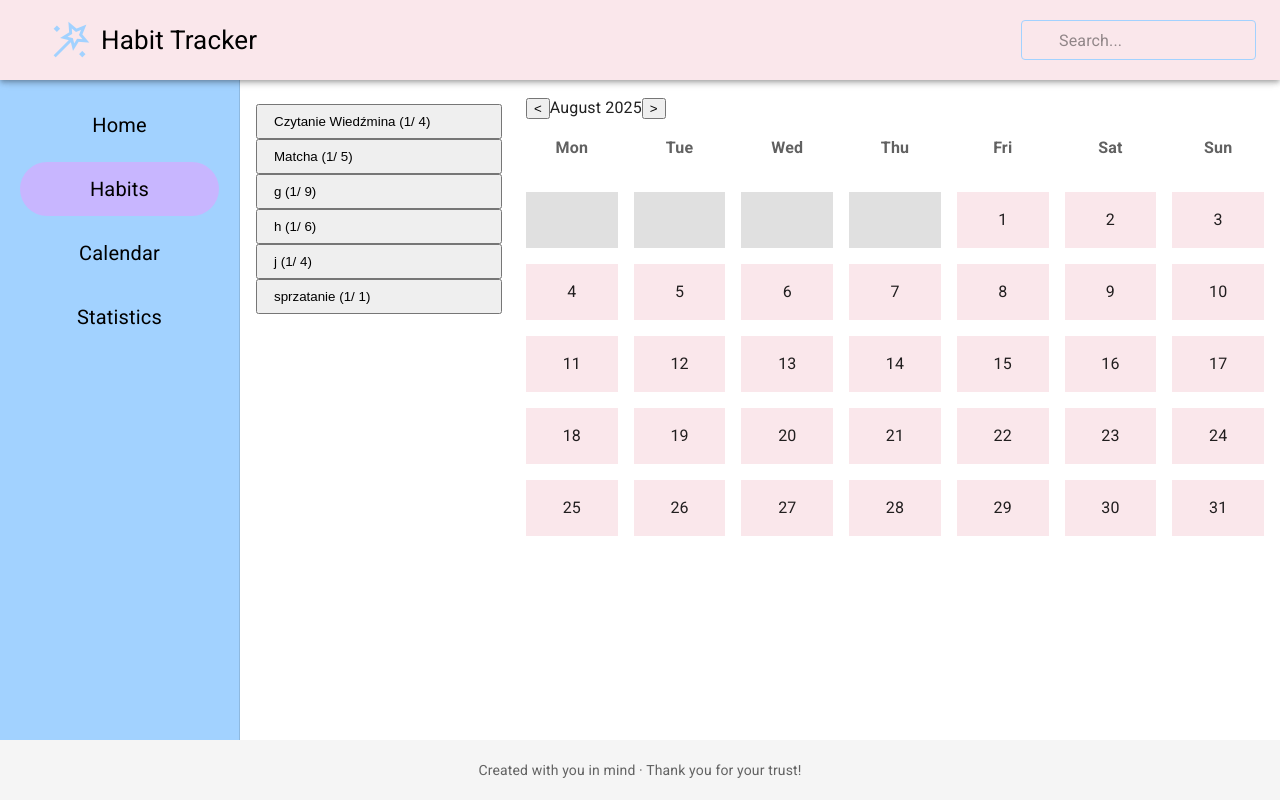
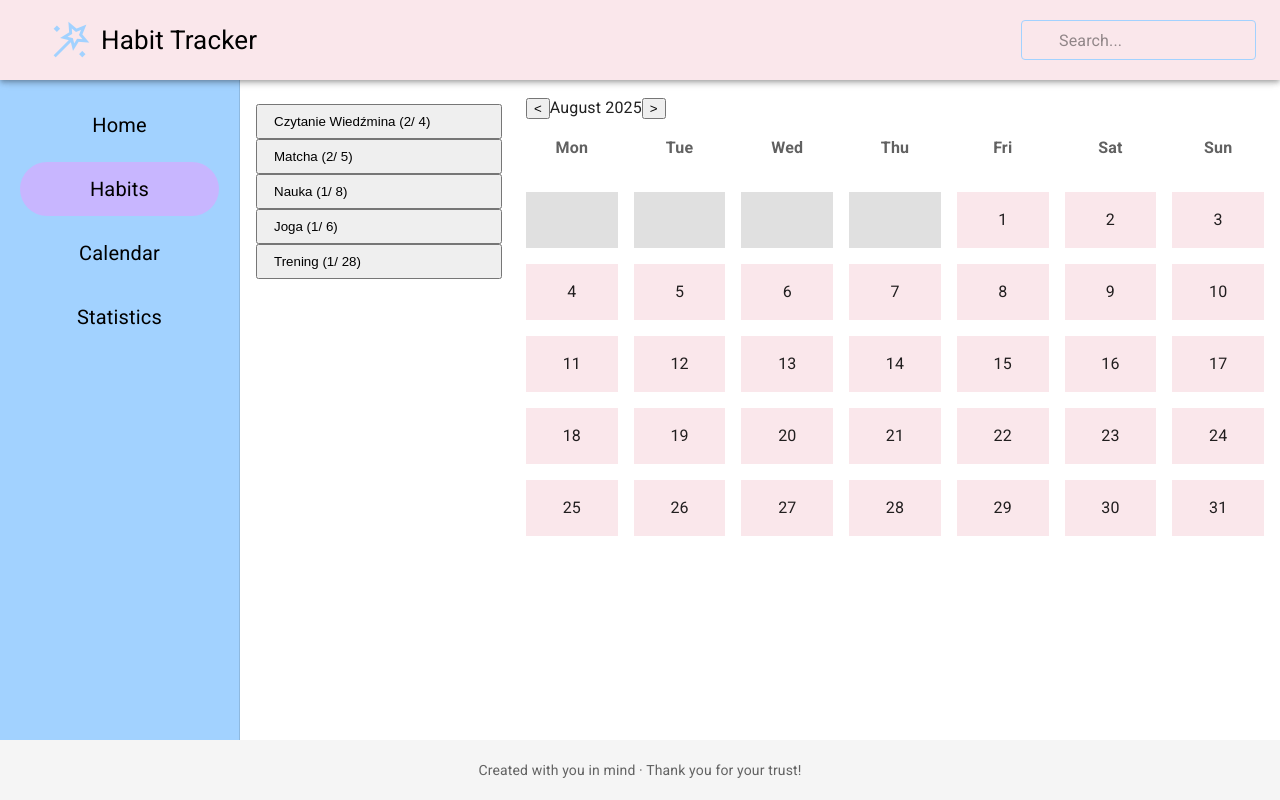
Before and after one commit to aszymeczko/habit-tracker, a React (Vite) app: page /habits in a window 1280 px wide. Built offline with nearby package versions, Linux system fonts and the light colour scheme; data requests are answered from the project's data file; some icons are missing.

Commit message:
Add a legend to the CalendarSubpage

```diff
--- a/public/db.json
+++ b/public/db.json
@@ -4,84 +4,66 @@
       "id": "8661",
       "name": "Czytanie Wiedźmina",
       "goal": 4,
-      "progress": 1,
+      "progress": 2,
       "color": "#C8B6FF",
-      "lastCompletedDate": "2025-08-26",
+      "lastCompletedDate": "2025-09-03",
       "isCompletedToday": true,
       "completedDates": [
         "2025-08-25",
         "2025-08-20",
-        "2025-08-26"
+        "2025-08-26",
+        "2025-09-03"
       ]
     },
     {
       "id": "1fd7",
       "name": "Matcha",
       "goal": 5,
-      "progress": 1,
+      "progress": 2,
       "color": "#A2D2FF",
-      "lastCompletedDate": "2025-08-26",
+      "lastCompletedDate": "2025-09-03",
       "isCompletedToday": true,
       "completedDates": [
         "2025-08-01",
         "2025-08-05",
-        "2025-08-26"
+        "2025-08-26",
+        "2025-09-03"
       ]
     },
     {
-      "id": "1461",
-      "name": "g",
-      "goal": 9,
+      "id": "c8ab",
+      "name": "Nauka",
+      "goal": 8,
       "progress": 1,
-      "color": "#FFC8DD",
-      "lastCompletedDate": "2025-08-26",
+      "color": "#B5EAD7",
+      "lastCompletedDate": "2025-09-03",
       "isCompletedToday": true,
       "completedDates": [
-        "2025-08-16",
-        "2025-08-22",
-        "2025-08-26"
+        "2025-09-03"
       ]
     },
     {
-      "id": "d186",
-      "name": "h",
+      "id": "425d",
+      "name": "Joga",
       "goal": 6,
       "progress": 1,
-      "color": "#B5EAD7",
-      "lastCompletedDate": "2025-08-26",
+      "color": "#FFDAC1",
+      "lastCompletedDate": "2025-09-03",
       "isCompletedToday": true,
       "completedDates": [
-        "2025-08-16",
-        "2025-08-22",
-        "2025-08-26"
+        "2025-09-03"
       ]
     },
     {
-      "id": "23d8",
-      "name": "j",
-      "goal": 4,
+      "id": "4c8d",
+      "name": "Trening",
+      "goal": 28,
       "progress": 1,
-      "color": "#FFDAC1",
-      "lastCompletedDate": "2025-08-26",
+      "color": "#C8B6FF",
+      "lastCompletedDate": "2025-09-03",
       "isCompletedToday": true,
       "completedDates": [
-        "2025-08-03",
-        "2025-08-15",
-        "2025-08-26"
-      ]
-    },
-    {
-      "id": "8eeb",
-      "name": "sprzatanie",
-      "goal": 1,
-      "progress": 1,
-      "color": "#C8B6FF",
-      "lastCompletedDate": "2025-08-26",
-      "isCompletedToday": true,
-      "completedDates": [
-        "2025-08-15",
-        "2025-08-06",
-        "2025-08-26"
+        "2025-09-03"
       ]
     }
   ]
--- a/src/App.jsx
+++ b/src/App.jsx
@@ -3,17 +3,26 @@ import Home from "./components/pages/Home/Home.jsx";
 import "./App.css";
 import Layout from "./components/views/Layout/Layout.jsx";
 import NotFound from "./components/pages/NotFound/NotFound.jsx";
-import Calendar from "./components/pages/Calendar/Calendar.jsx";
 import Habits from "./components/pages/Habits/Habits.jsx";
 import Statistics from "./components/pages/Statistics/Statistics.jsx";
+import { useEffect } from "react";
+import { fetchHabits } from "./features/habitsSlice.jsx";
+import { useDispatch } from "react-redux";
+import CalendarSubpage from "./components/pages/Calendar/CalendarSubpage.jsx";
 
 const App = () => {
+  const dispatch = useDispatch();
+
+  useEffect(() => {
+    dispatch(fetchHabits());
+  }, [dispatch]);
+
   return (
     <Layout>
       <Routes>
         <Route path="/" element={<Home />} />
         <Route path="/habits" element={<Habits />} />
-        <Route path="/calendar" element={<Calendar />} />
+        <Route path="/calendar" element={<CalendarSubpage />} />
         <Route path="/statistics" element={<Statistics />} />
         <Route path="*" element={<NotFound />} />
       </Routes>
--- a/src/components/pages/Calendar/CalendarGrid.jsx
+++ b/src/components/pages/Calendar/CalendarGrid.jsx
@@ -9,7 +9,7 @@ const CalendarGrid = memo(({ days, highlightedDays }) => {
   const location = useLocation();
 
   const isCalendarPage = location.pathname === "/calendar";
-  console.log("highlightedDays", highlightedDays);
+
   return (
     <Box sx={{ display: "grid", gridTemplateColumns: "repeat(7,1fr)", gap: 2 }}>
       {/* Dni tygodnia */}
--- /dev/null
+++ b/src/components/pages/Calendar/CalendarSubpage.jsx
@@ -0,0 +1,45 @@
+import Calendar from "./Calendar";
+import StarIcon from "@mui/icons-material/Star";
+import { Box } from "@mui/material";
+import { useSelector } from "react-redux";
+import Typography from "@mui/material/Typography";
+
+const CalendarSubpage = () => {
+  const { data: habits, loading, error } = useSelector((state) => state.habit);
+  habits.forEach((habit) => console.log(habit.color));
+  if (loading) {
+    return <p>Ładowanie danych...</p>;
+  }
+  if (error) {
+    return <p>Wystąpił błąd: {error}</p>;
+  }
+
+  return (
+    <Box>
+      <Box sx={{ mb: "30px" }}>
+        <Calendar />
+      </Box>
+      <Box sx={{ display: "flex", gap: "40px" }}>
+        {habits.map((habit) => (
+          <Box
+            sx={{
+              display: "flex",
+              alignItems: "center",
+              justifyContent: "center",
+            }}
+          >
+            <StarIcon
+              key={habit.id}
+              sx={{ fontSize: 28, color: habit.color, mr: "4px" }}
+            />
+            <Typography sx={{ fontSize: "18px", pt: "1,5px" }}>
+              {habit.name}
+            </Typography>
+          </Box>
+        ))}
+      </Box>
+    </Box>
+  );
+};
+
+export default CalendarSubpage;
--- a/src/components/pages/Habits/Habits.jsx
+++ b/src/components/pages/Habits/Habits.jsx
@@ -9,11 +9,6 @@ const Habits = () => {
   const { data: habits, loading, error } = useSelector((state) => state.habit);
 
   const [selectedHabit, setSelectedHabit] = useState(null); // Wybrany nawyk
-
-  // Pobierz dane podczas ładowania komponentu
-  useEffect(() => {
-    dispatch(fetchHabits()); // Funkcja pobierająca dane z API
-  }, [dispatch]);
 
   // Obsługa ładowania i błędów
   if (loading) {
```
